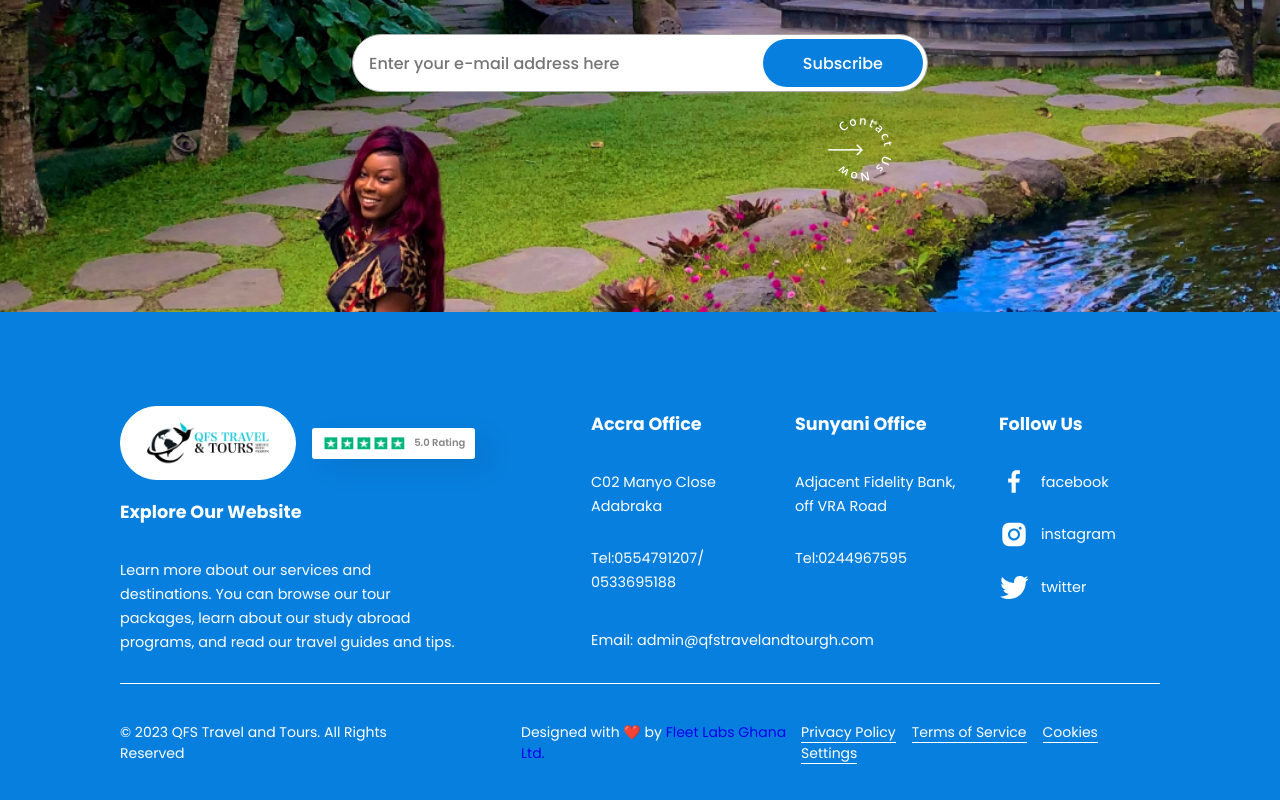
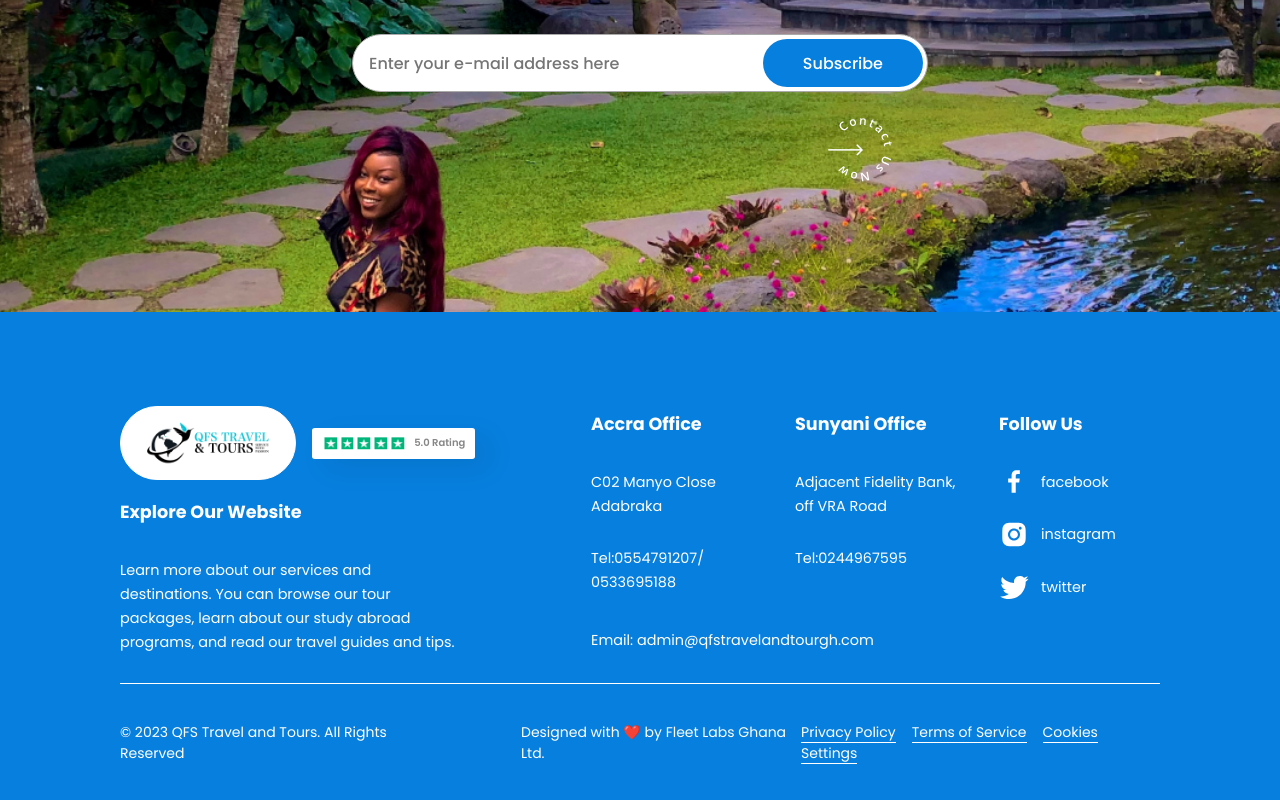
Before and after one commit to Fv-tima/QFStravelAndTour, a React (Vite) app: page / in a window 1280 px wide. Shown: the part 4241-5041 px from the top of the page. Built offline with nearby package versions, Linux system fonts and the light colour scheme.

Commit message:
Final final

```diff
--- a/src/components/Footer/Footer.jsx
+++ b/src/components/Footer/Footer.jsx
@@ -92,7 +92,8 @@ export default function Footer() {
           <p id="copyright">
             © 2023 QFS Travel and Tours. All Rights Reserved{" "}
           </p>
-          <p id="message">Designed with ❤️ by <a href="https://fleetlabsgh.vercel.app/"> Fleet Labs Ghana Ltd.</a></p>
+          <p id="message">Designed with ❤️ by
+          <a href="https://www.linkedin.com/company/fleetlabsgh/"> Fleet Labs Ghana Ltd.</a></p>
         </div>
         <Privacy>
           <a href="">Privacy Policy</a>
--- a/src/components/Footer/Footer.styled.js
+++ b/src/components/Footer/Footer.styled.js
@@ -219,19 +219,24 @@ export const SocialContainer = styled.div`
 export const Copy = styled.div`
   display: flex;
   justify-content: space-between;
- flex-direction:row;
+  flex-direction:row;
   align-items: center;
   align-self: stretch;
   color: #ffffff;
   margin-top: 1.5rem;
   font-family: "Poppins", sans-serif;
   font-size:14px;
-  #copy{
+
+  a {
+    color: #ffffff;
+  }
+
+  #copy {
     display: flex;
-       flex-direction:row;
-        justify-content: space-between;
-        gap:5rem;
-        align-items: flex-start;
+    flex-direction: row;
+    justify-content: space-between;
+    gap:5rem;
+    align-items: flex-start;
   }
 
   @media (max-width: 868px) {
@@ -239,16 +244,22 @@ export const Copy = styled.div`
     flex-direction: column-reverse;
     align-items: center;
     gap: 20px;
+
     #copy {
       display: flex;
       flex-direction: column;
       align-items: center;
       gap: 10px;
     }
+
     #copyright,
     #message {
       text-align: center;
       font-size: 14px;
+
+      a {
+        color: #ffffff;
+      }
     }
   }
 `;
@@ -260,6 +271,7 @@ export const Privacy = styled.div`
     color: #ffffff;
     border-bottom: 1px solid #fff;
   }
+
   @media (max-width: 868px) {
     display: flex;
     justify-content: center;
```
